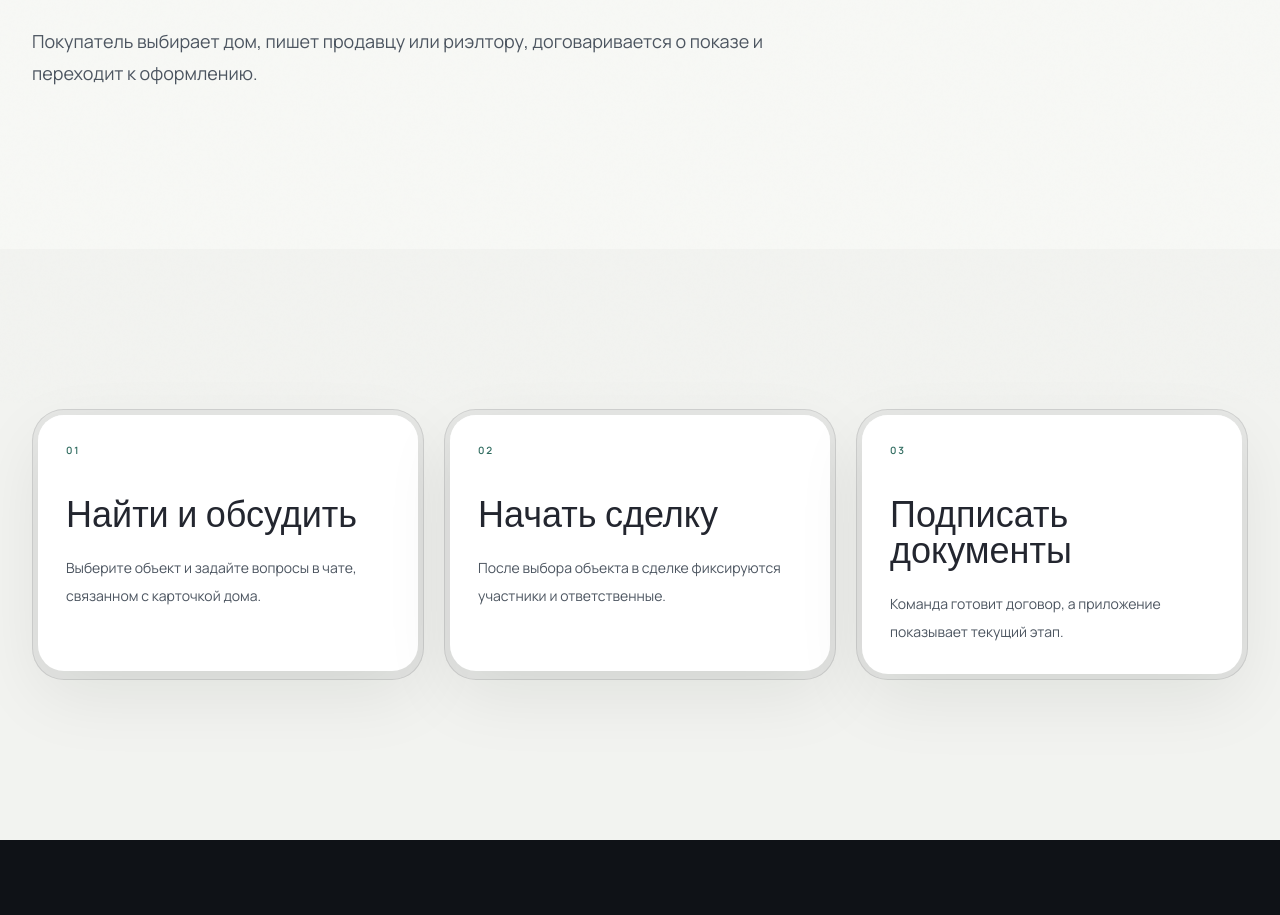
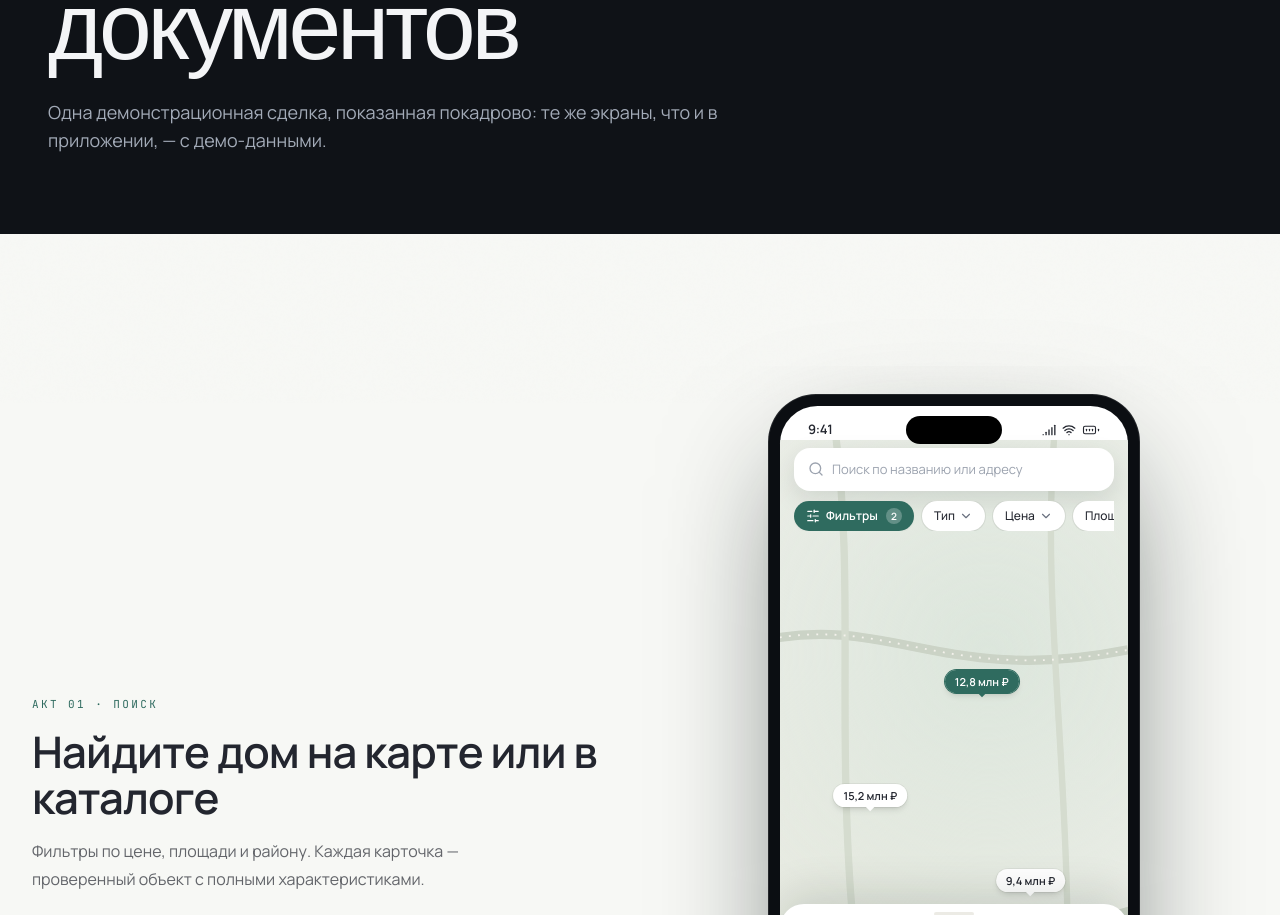
Before and after one commit to BahamaMama977/basteestate, a Next.js app in the folder project/: page /how-it-works in a window 1280 px wide. Shown: the part 397-1312 px from the top of the page. Built offline with nearby package versions, Linux system fonts and the light colour scheme.

Commit message:
feat(how-it-works): покадровая демонстрация сделки — лечит заглушку

```diff
--- a/project/src/app/how-it-works/page.tsx
+++ b/project/src/app/how-it-works/page.tsx
@@ -1,16 +1,11 @@
-import { InternalPage } from '@/components/site/InternalPage'
+import { HowItWorksPage } from '@/components/how-it-works/HowItWorksPage'
 
-export default function HowItWorksPage() {
-  return (
-    <InternalPage
-      eyebrow="Как работает"
-      title="От поиска объекта до подписания документов"
-      intro="Покупатель выбирает дом, пишет продавцу или риэлтору, договаривается о показе и переходит к оформлению."
-      items={[
-        { title: 'Найти и обсудить', text: 'Выберите объект и задайте вопросы в чате, связанном с карточкой дома.' },
-        { title: 'Начать сделку', text: 'После выбора объекта в сделке фиксируются участники и ответственные.' },
-        { title: 'Подписать документы', text: 'Команда готовит договор, а приложение показывает текущий этап.' },
-      ]}
-    />
-  )
+export const metadata = {
+  title: 'Как проходит сделка — этапы в приложении БАСТ',
+  description:
+    'Покадровая демонстрация сделки: поиск дома, чат с продавцом, старт сделки, проверка, договор и подписание документов.',
 }
+
+export default function Page() {
+  return <HowItWorksPage />
+}
--- /dev/null
+++ b/project/src/components/how-it-works/HowItWorksPage.tsx
@@ -0,0 +1,140 @@
+import type { ReactNode } from 'react'
+import { Check } from 'lucide-react'
+import { Header } from '@/components/Header'
+import { Footer } from '@/components/Footer'
+import { AppStoreButtons } from '@/components/home/AppStoreButtons'
+import { Reveal } from '@/components/home/Reveal'
+import { ChatScreen, DealScreen, SearchScreen } from '@/components/app-screens'
+import { acts, verification } from '@/lib/demo-deal'
+
+type Frame = {
+  id: number
+  kicker: string
+  title: string
+  text: string
+  screen: ReactNode
+  checklist?: boolean
+}
+
+const frames: Frame[] = [
+  {
+    id: 1,
+    kicker: 'Поиск',
+    title: 'Найдите дом на карте или в каталоге',
+    text: 'Фильтры по цене, площади и району. Каждая карточка — проверенный объект с полными характеристиками.',
+    screen: <SearchScreen />,
+  },
+  {
+    id: 2,
+    kicker: 'Диалог',
+    title: 'Напишите продавцу из карточки дома',
+    text: 'Чат привязан к объекту: вопросы, ответы и документы остаются рядом с домом, о котором идёт речь.',
+    screen: <ChatScreen act={acts[1]} />,
+  },
+  {
+    id: 3,
+    kicker: 'Старт сделки',
+    title: 'Сделка фиксирует объект и участников',
+    text: 'Покупатель, риэлтор и продавец видят одну и ту же сделку. Клиент закреплён за риэлтором, который его привёл.',
+    screen: <DealScreen act={acts[2]} />,
+  },
+  {
+    id: 4,
+    kicker: 'Проверка и договор',
+    title: 'Договор готовится — статус виден всем',
+    text: 'Объект прошёл проверку ещё до публикации, а этап оформления обновляется прямо в приложении.',
+    screen: <DealScreen act={acts[3]} />,
+    checklist: true,
+  },
+  {
+    id: 5,
+    kicker: 'Подпись',
+    title: 'Документы подписаны — сценарий завершён',
+    text: 'От первого сообщения до подписи — один непрерывный маршрут без потери контекста.',
+    screen: <DealScreen act={acts[4]} />,
+  },
+]
+
+/** Покадровая версия демо-сделки: все акты с живыми экранами и пояснениями. */
+export function HowItWorksPage() {
+  return (
+    <>
+      <Header />
+      <main>
+        <section className="relative overflow-hidden bg-graphite-deep pb-20 pt-40 text-app-dark-text">
+          <div className="page-container px-5 sm:px-8 lg:px-12">
+            <Reveal>
+              <span className="eyebrow border border-white/[0.15] bg-white/[0.08] text-app-dark-caption">
+                Как работает
+              </span>
+              <h1 className="display-title mt-7 max-w-4xl text-balance">
+                От поиска объекта до подписания документов
+              </h1>
+              <p className="mt-7 max-w-2xl text-base leading-7 text-app-dark-caption md:text-lg">
+                Одна демонстрационная сделка, показанная покадрово: те же экраны, что и в приложении, — с демо-данными.
+              </p>
+            </Reveal>
+          </div>
+        </section>
+
+        <section className="section-shell bg-paper">
+          <div className="page-container space-y-24 lg:space-y-32">
+            {frames.map((frame, index) => (
+              <Reveal key={frame.id}>
+                <div
+                  className={`grid items-center gap-10 lg:grid-cols-2 ${
+                    index % 2 === 1 ? 'lg:[&>*:first-child]:order-2' : ''
+                  }`}
+                >
+                  <div>
+                    <p className="font-mono text-[11px] uppercase tracking-[0.22em] text-app-brand">
+                      Акт 0{frame.id} · {frame.kicker}
+                    </p>
+                    <h2 className="section-heading mt-4">{frame.title}</h2>
+                    <p className="mt-4 max-w-md text-base leading-7 text-graphite/70">{frame.text}</p>
+                    {frame.checklist && (
+                      <ul className="mt-6 max-w-md divide-y divide-graphite/10 rounded-2xl border border-graphite/10 bg-white">
+                        {verification.map((v) => (
+                          <li key={v.key} className="flex items-center justify-between px-4 py-3">
+                            <div>
+                              <p className="text-sm font-medium">{v.label}</p>
+                              <p className="text-xs text-graphite/55">{v.caption}</p>
+                            </div>
+                            <span className="flex h-6 w-6 items-center justify-center rounded-full bg-app-brand-soft text-app-brand">
+                              <Check className="h-3.5 w-3.5" strokeWidth={2.5} />
+                            </span>
+                          </li>
+                        ))}
+                      </ul>
+                    )}
+                  </div>
+                  <div className="justify-self-center">
+                    {frame.screen}
+                    <p className="mt-4 text-center font-mono text-[10px] uppercase tracking-[0.2em] text-graphite/50">
+                      Экран приложения · демо-данные
+                    </p>
+                  </div>
+                </div>
+              </Reveal>
+            ))}
+          </div>
+        </section>
+
+        <section className="section-shell bg-graphite-deep text-app-dark-text">
+          <div className="page-container text-center">
+            <Reveal>
+              <h2 className="section-title mx-auto max-w-3xl">Пройдите этот путь со своим домом</h2>
+              <p className="mx-auto mt-6 max-w-xl text-base leading-7 text-app-dark-caption">
+                Установите приложение, посмотрите объекты в Удмуртии и напишите продавцу или риэлтору.
+              </p>
+              <div className="mt-9 flex justify-center">
+                <AppStoreButtons light />
+              </div>
+            </Reveal>
+          </div>
+        </section>
+      </main>
+      <Footer />
+    </>
+  )
+}
```
Also changed, not shown: 1 other file (tests, documents, lock files or other folders).
